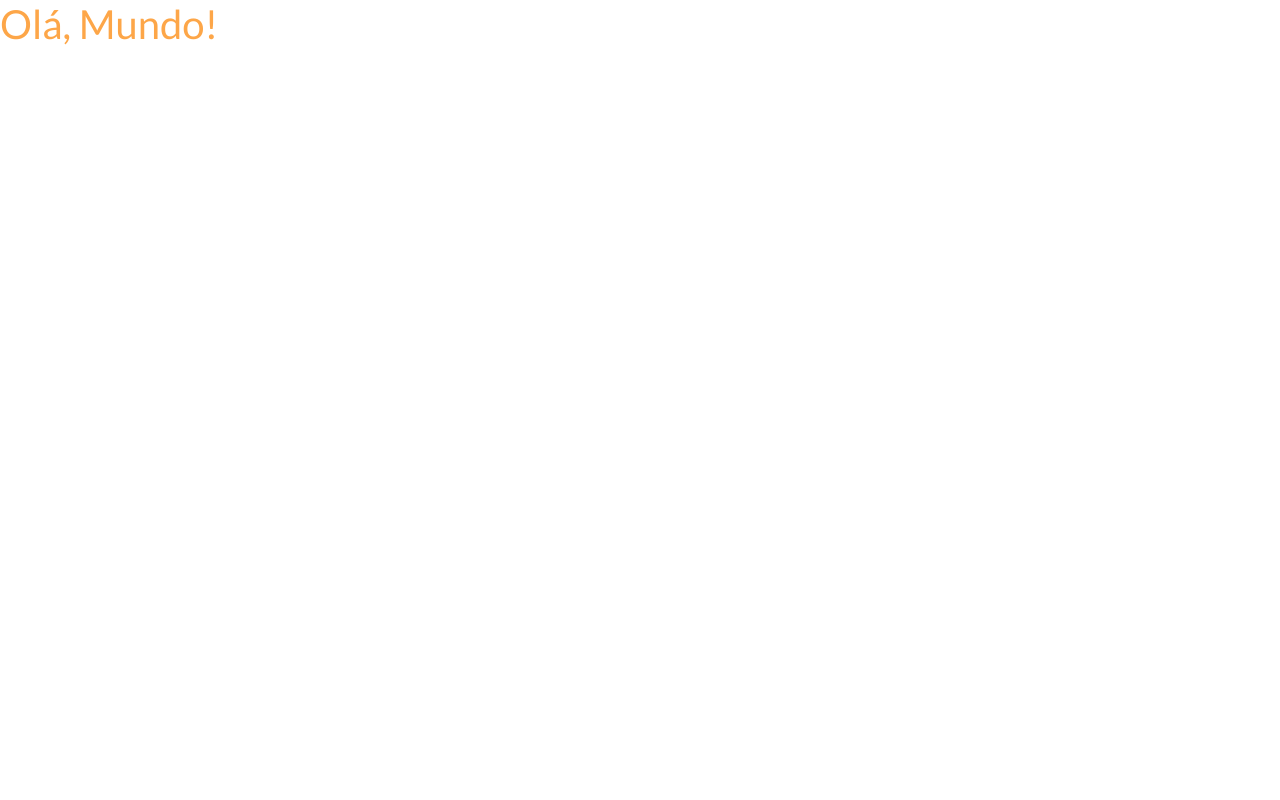
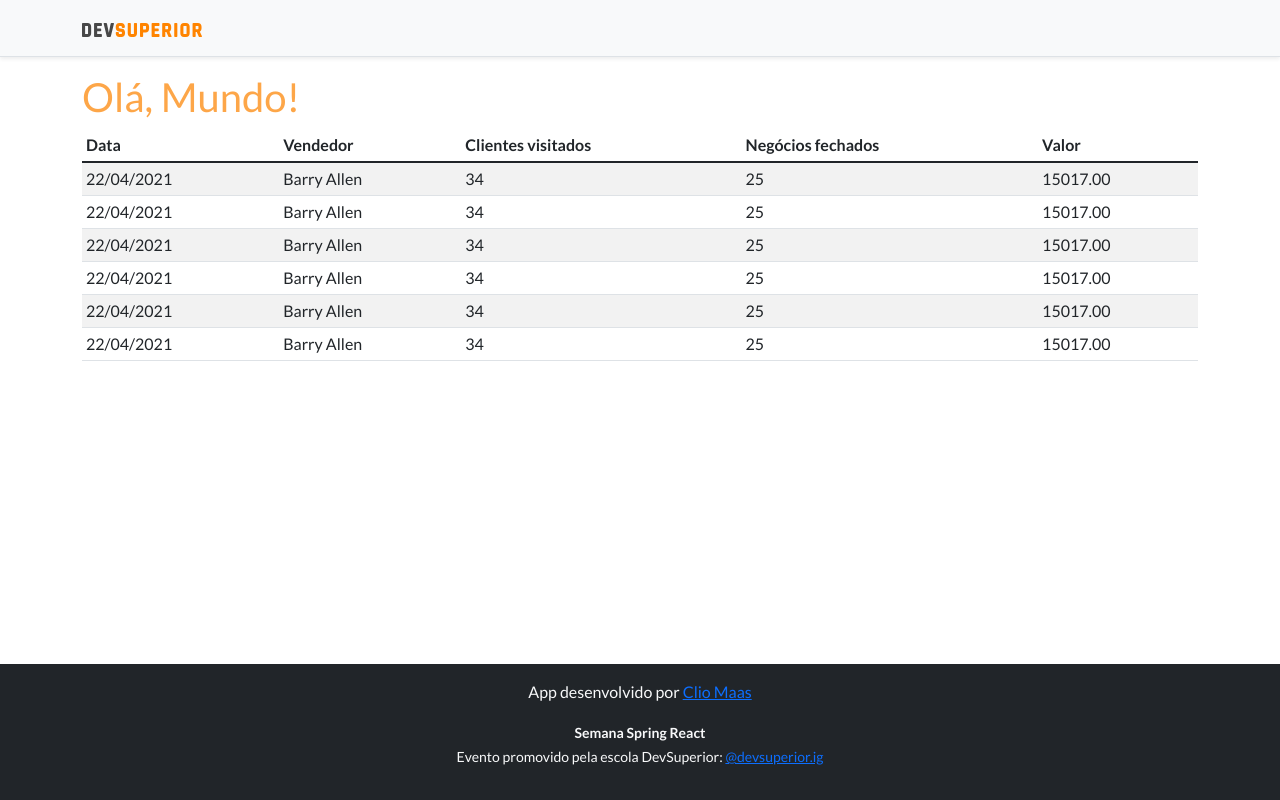
Before and after one commit to cliomaas/projeto-sds-5, a React (Create React App) app in the folder frontend/: page / in a window 1280 px wide. Built offline with nearby package versions, Linux system fonts and the light colour scheme.

Commit message:
Basic static components

```diff
--- a/frontend/package.json
+++ b/frontend/package.json
@@ -16,6 +16,7 @@
     "react": "^17.0.2",
     "react-dom": "^17.0.2",
     "react-scripts": "4.0.3",
+    "tspath": "^1.3.7",
     "typescript": "^4.1.2",
     "web-vitals": "^1.0.1"
   },
--- a/frontend/src/App.tsx
+++ b/frontend/src/App.tsx
@@ -1,8 +1,17 @@
+import NavBar from "components/NavBar";
+import Footer from "components/Footer";
+import DataTable from "components/DataTable";
+
 function App() {
   return (
-    <div>
-      <h1 className="text-primary">Olá, Mundo!</h1>
-    </div>
+    <>
+      <NavBar></NavBar>
+      <div className="container">
+        <h1 className="text-primary">Olá, Mundo!</h1>
+        <DataTable></DataTable>
+      </div>
+      <Footer></Footer>
+    </>
   );
 }
 
--- /dev/null
+++ b/frontend/src/components/DataTable/index.tsx
@@ -0,0 +1,63 @@
+function DataTable() {
+  return (
+    <div className="table-responsive">
+      <table className="table table-striped table-sm">
+        <thead>
+          <tr>
+            <th>Data</th>
+            <th>Vendedor</th>
+            <th>Clientes visitados</th>
+            <th>Negócios fechados</th>
+            <th>Valor</th>
+          </tr>
+        </thead>
+        <tbody>
+          <tr>
+            <td>22/04/2021</td>
+            <td>Barry Allen</td>
+            <td>34</td>
+            <td>25</td>
+            <td>15017.00</td>
+          </tr>
+          <tr>
+            <td>22/04/2021</td>
+            <td>Barry Allen</td>
+            <td>34</td>
+            <td>25</td>
+            <td>15017.00</td>
+          </tr>
+          <tr>
+            <td>22/04/2021</td>
+            <td>Barry Allen</td>
+            <td>34</td>
+            <td>25</td>
+            <td>15017.00</td>
+          </tr>
+          <tr>
+            <td>22/04/2021</td>
+            <td>Barry Allen</td>
+            <td>34</td>
+            <td>25</td>
+            <td>15017.00</td>
+          </tr>
+          <tr>
+            <td>22/04/2021</td>
+            <td>Barry Allen</td>
+            <td>34</td>
+            <td>25</td>
+            <td>15017.00</td>
+          </tr>
+          <tr>
+            <td>22/04/2021</td>
+            <td>Barry Allen</td>
+            <td>34</td>
+            <td>25</td>
+            <td>15017.00</td>
+          </tr>
+        </tbody>
+      </table>
+    </div>
+  );
+}
+
+export default DataTable;
--- /dev/null
+++ b/frontend/src/components/Footer/index.tsx
@@ -0,0 +1,34 @@
+function Footer() {
+  return (
+    <footer className="footer mt-auto py-3 bg-dark">
+      <div className="container">
+        <p className="text-light">
+          App desenvolvido por{" "}
+          <a
+            href="https://github.com/cliomaas"
+            target="_blank"
+            rel="noreferrer"
+          >
+            Clio Maas
+          </a>
+        </p>
+        <p className="text-light">
+          <small>
+            <strong>Semana Spring React</strong>
+            <br />
+            Evento promovido pela escola DevSuperior:{" "}
+            <a
+              href="https://instagram.com/devsuperior.ig"
+              target="_blank"
+              rel="noreferrer"
+            >
+              @devsuperior.ig
+            </a>
+          </small>
+        </p>
+      </div>
+    </footer>
+  );
+}
+
+export default Footer;
--- /dev/null
+++ b/frontend/src/components/NavBar/index.tsx
@@ -0,0 +1,15 @@
+import ImgDsDark from "assets/img/ds-dark.svg";
+
+function NavBar() {
+  return (
+    <div className="d-flex flex-column flex-md-row align-items-center p-3 px-md-4 mb-3 bg-light border-bottom shadow-sm">
+      <div className="container">
+        <nav className="my-2 my-md-0 mr-md-3">
+          <img src={ImgDsDark} alt="DevSuperior" width="120" />
+        </nav>
+      </div>
+    </div>
+  );
+}
+
+export default NavBar;
--- a/frontend/src/index.tsx
+++ b/frontend/src/index.tsx
@@ -1,7 +1,7 @@
 import React from "react";
 import ReactDOM from "react-dom";
 import "bootstrap/dist/css/bootstrap.css";
-import "./assets/css/styles.css";
+import "assets/css/styles.css";
 import App from "./App";
 
 ReactDOM.render(
```
Also changed, not shown: frontend/src/assets/img/ds-dark.svg (added), 1 other file (tests, documents, lock files or other folders).
